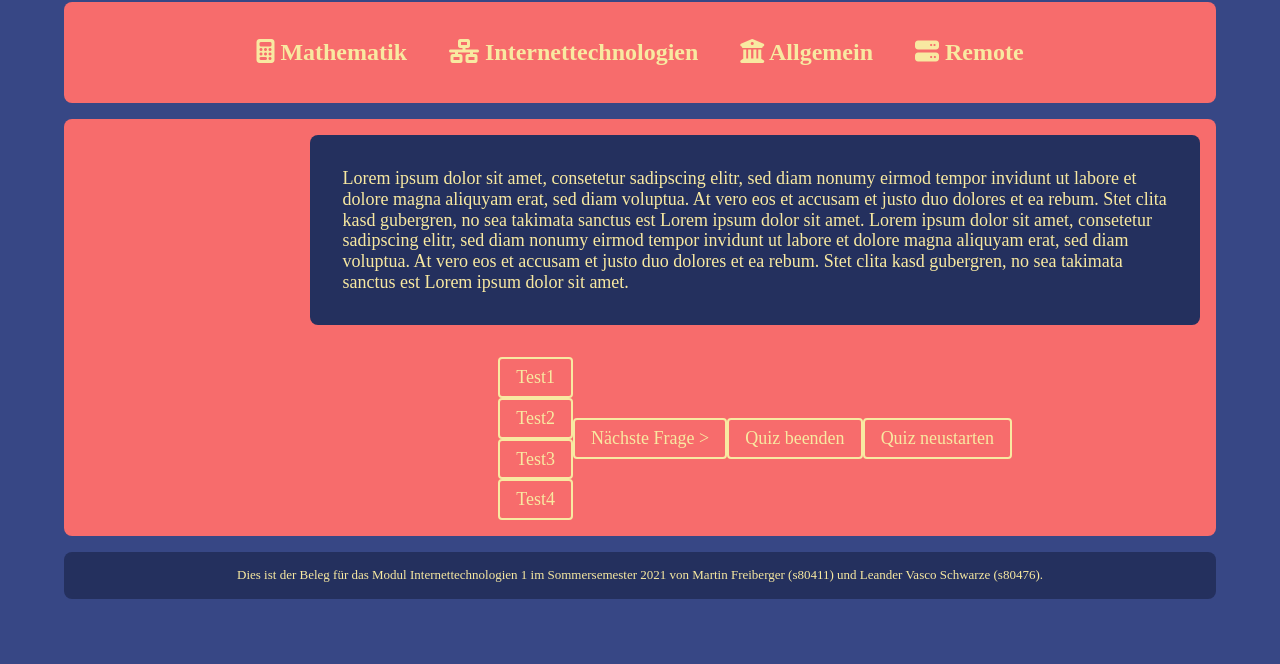
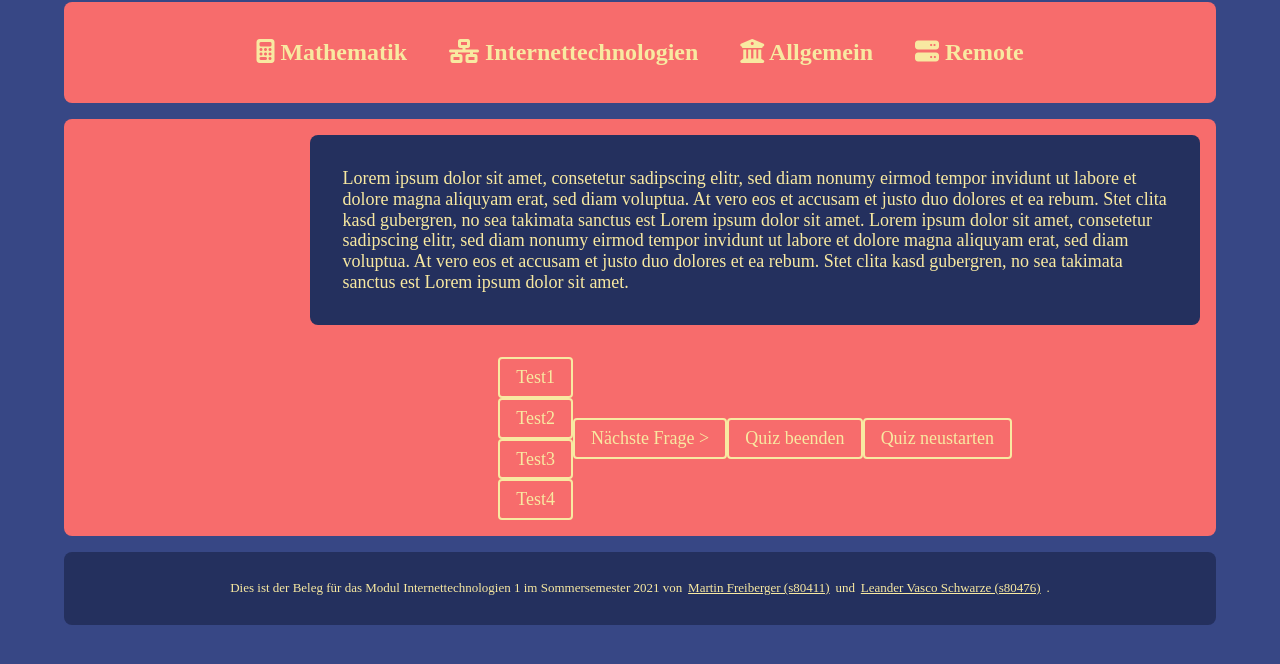
Before and after one commit to eshadepunkt/BelegInternetTechnologien, a website built with Parcel: page index.html in a window 1280 px wide. Shown: the part 78-742 px from the top of the page. Built offline with nearby package versions, Linux system fonts and the light colour scheme.

Commit message:
added links in footer

```diff
--- a/css/main.css
+++ b/css/main.css
@@ -38,7 +38,7 @@ section {
 
 
 html {
-  color: #FFFFFF;
+  color: #a8d0e6;
   font-size: 1em;
   line-height: 1.4;
   font-family: "Segoe UI Semibold";
@@ -49,6 +49,10 @@ header {
   text-shadow: -1px 0 #555555, 0 1px #555555, 1px 0 #555555, 0 -1px #555555;
   flex: content-box;
 
+}
+a {
+  color: #F8E9A1;
+  margin: .2em;
 }
 .menu {
   width: 100%;
@@ -128,7 +132,6 @@ aside {
   border-bottom-left-radius: 0.5rem;
   padding: 1rem;
   margin-bottom: 1rem;
-
 }
 aside > * {
 
@@ -504,6 +507,7 @@ textarea {
 
   a,
   a:visited {
+
     text-decoration: underline;
   }
 
--- a/index.html
+++ b/index.html
@@ -1,5 +1,5 @@
 <!doctype html>
-<html class="no-js" lang="">
+<html class="no-js" lang="" xmlns="http://www.w3.org/1999/html">
 
 <head>
   <meta charset="utf-8">
@@ -91,7 +91,7 @@
       </section>
     </article>
     <footer>
-      Dies ist der Beleg für das Modul Internettechnologien 1 im Sommersemester 2021 von Martin Freiberger (s80411) und Leander Vasco Schwarze (s80476).
+      <p> Dies ist der Beleg für das Modul Internettechnologien 1 im Sommersemester 2021 von <a href="https://github.com/eshadepunkt">Martin Freiberger (s80411)</a>  und <a href="https://github.com/Sumarbrander">Leander Vasco Schwarze (s80476)</a> .</p>
     </footer>
 
   </main>
```
Also changed, not shown: img/background.jpg (added).
